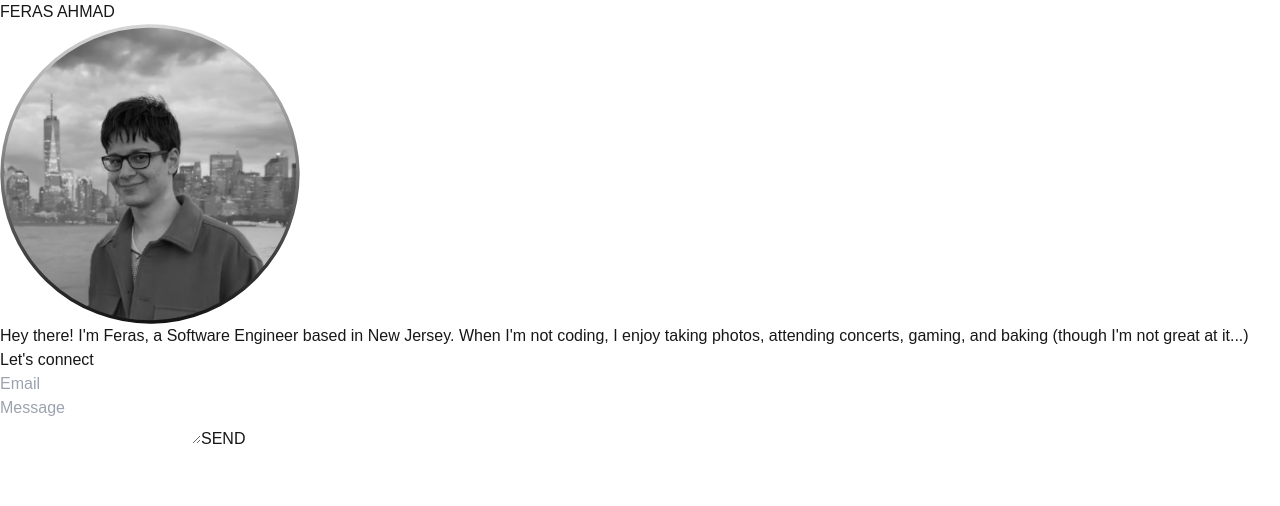
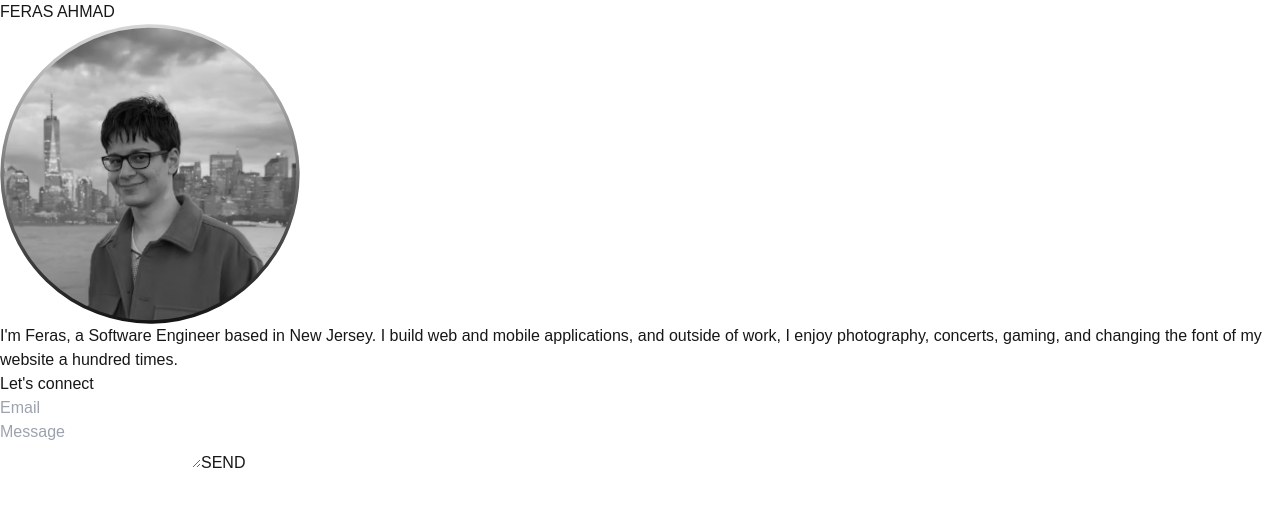
Before and after one commit to ferasahmad/ferasahmad, a Next.js app: page / in a window 1280 px wide. Shown: the top 506 px of the page. Built offline with nearby package versions, Linux system fonts and the light colour scheme.

Commit message:
change: Update About section text

```diff
--- a/src/components/About.tsx
+++ b/src/components/About.tsx
@@ -11,9 +11,9 @@ export default function About() {
         alt="Profile picture"
       />
       <p className="lg:max-w-[400px] text-justify font-semibold text-2xl lg:text-xl">
-        Hey there! I&apos;m Feras, a Software Engineer based in New Jersey. When
-        I&apos;m not coding, I enjoy taking photos, attending concerts, gaming,
-        and baking (though I&apos;m not great at it...)
+        I&apos;m Feras, a Software Engineer based in New Jersey. I build web and
+        mobile applications, and outside of work, I enjoy photography, concerts,
+        gaming, and changing the font of my website a hundred times.
       </p>
     </SectionContainer>
   );
```
